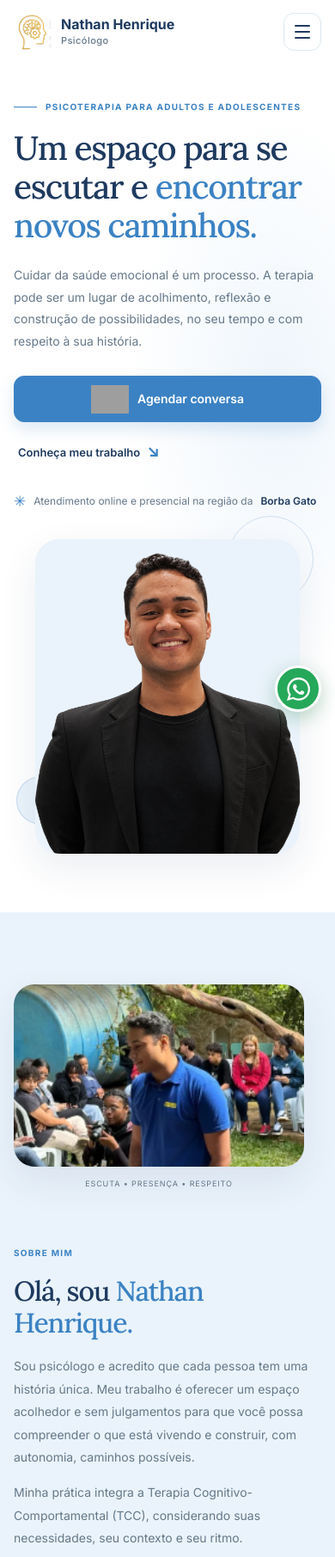
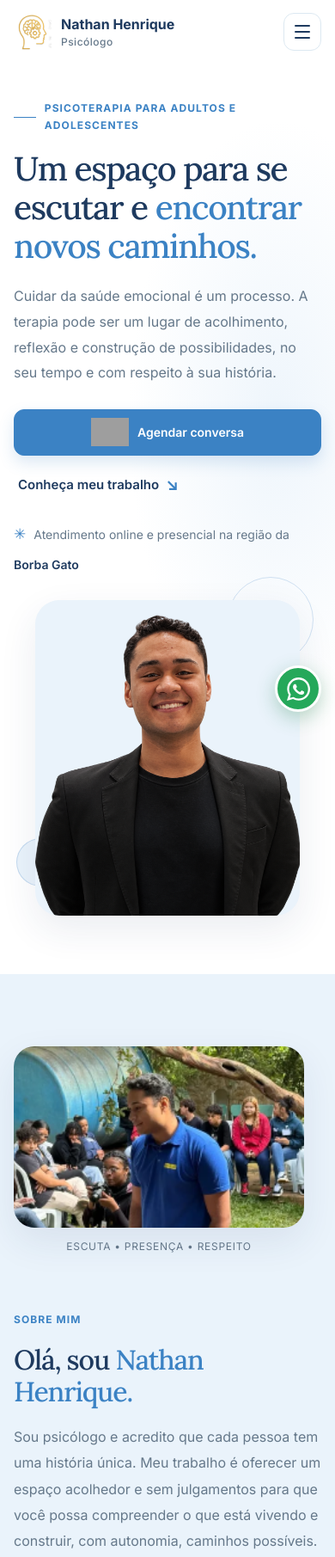
Before and after one commit to landingpageoff/nathan-psicologo, a plain HTML site: page index.html in a window 390 px wide. Shown: the top 1811 px of the page at 86% size. Drawn offline with Linux system fonts and the light colour scheme; grey boxes are pictures that could not be loaded.

Commit message:
Improve mobile text readability
Co-authored-by: Copilot <223556219+Copilot@users.noreply.github.com>

```diff
--- a/style.css
+++ b/style.css
@@ -185,6 +185,20 @@ h1 span, h2 span { color: var(--color-blue); }
   :root { --header-height: 68px; }
   .container { width: min(100% - 36px, var(--content-width)); }
   .section-screen { min-height: 100svh; padding: 84px 0; }
+  .brand-caption { font-size: 12px; }
+  .button-small { font-size: 14px; }
+  .text-link { font-size: 15px; }
+  .eyebrow { font-size: 12px; letter-spacing: .09em; }
+  .hero-description, .about-copy > p:not(.eyebrow), .section-heading > p:last-child,
+  .faq-intro > p:not(.eyebrow) { font-size: 16px; }
+  .hero-note, .credentials small, .process-cta p, .testimonial-caption,
+  .ethical-note, .footer-content > p { font-size: 14px; }
+  .about-art-caption { font-size: 12px; letter-spacing: .06em; }
+  .credentials strong, .contact-details strong { font-size: 15px; }
+  .help-card p, .step-card p, .faq-item p, .contact-content > p:not(.eyebrow) { font-size: 15px; }
+  .faq-item summary { font-size: 16px; }
+  .contact-details p { font-size: 14px; }
+  .footer-content > small { font-size: 13px; }
   .site-header { background: rgba(255,255,255,.95); }
   .menu-toggle { position: relative; z-index: 2; display: flex; width: 44px; height: 44px; flex-direction: column; align-items: center; justify-content: center; gap: 5px; border: 1px solid var(--color-border); border-radius: 12px; background: var(--color-white); cursor: pointer; }
   .menu-toggle span { width: 18px; height: 2px; border-radius: 2px; background: var(--color-navy); transition: transform .2s ease, opacity .2s ease; }
@@ -203,7 +217,7 @@ h1 span, h2 span { color: var(--color-blue); }
   .hero-grid { grid-template-columns: 1fr; gap: 37px; }
   .hero-copy { max-width: 590px; }
   h1 { font-size: clamp(39px, 9vw, 57px); }
-  .hero-description { font-size: 14px; }
+  .hero-description { font-size: 16px; }
   .hero-visual { width: min(78%, 360px); justify-self: center; }
   .scroll-cue { display: none; }
   .about-grid { grid-template-columns: 1fr; gap: 37px; }
@@ -228,7 +242,7 @@ h1 span, h2 span { color: var(--color-blue); }
   .section-screen { padding: 72px 0; }
   .hero { padding-top: calc(var(--header-height) + 48px); padding-bottom: 68px; }
   .hero-grid { gap: 29px; }
-  .eyebrow { font-size: 10px; }
+  .eyebrow { font-size: 12px; }
   h1 { font-size: clamp(36px, 10vw, 46px); }
   .hero-actions { align-items: stretch; gap: 14px; }
   .hero-actions .button { width: 100%; }
@@ -237,7 +251,7 @@ h1 span, h2 span { color: var(--color-blue); }
   .hero-visual { width: min(86%, 330px); }
   .decoration-one { right: -16px; width: 100px; height: 100px; }
   .decoration-two { left: -22px; width: 56px; height: 56px; }
-  .about-art-caption { font-size: 9px; }
+  .about-art-caption { font-size: 12px; }
   .about-copy h2, .section-heading h2, .faq-intro h2 { font-size: 32px; }
   .section-heading { margin-bottom: 30px; }
   .help-grid { grid-template-columns: 1fr; }
```
